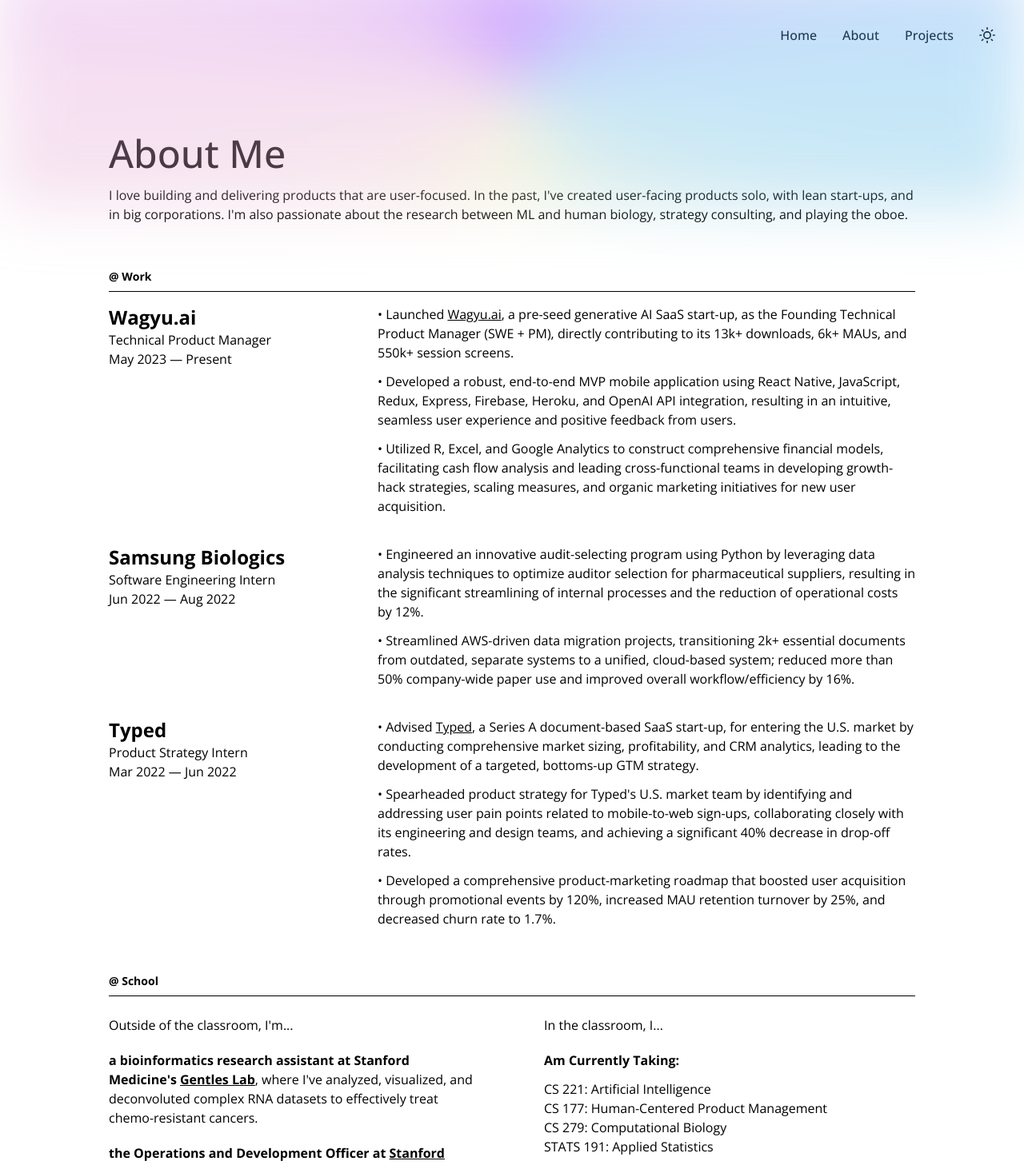
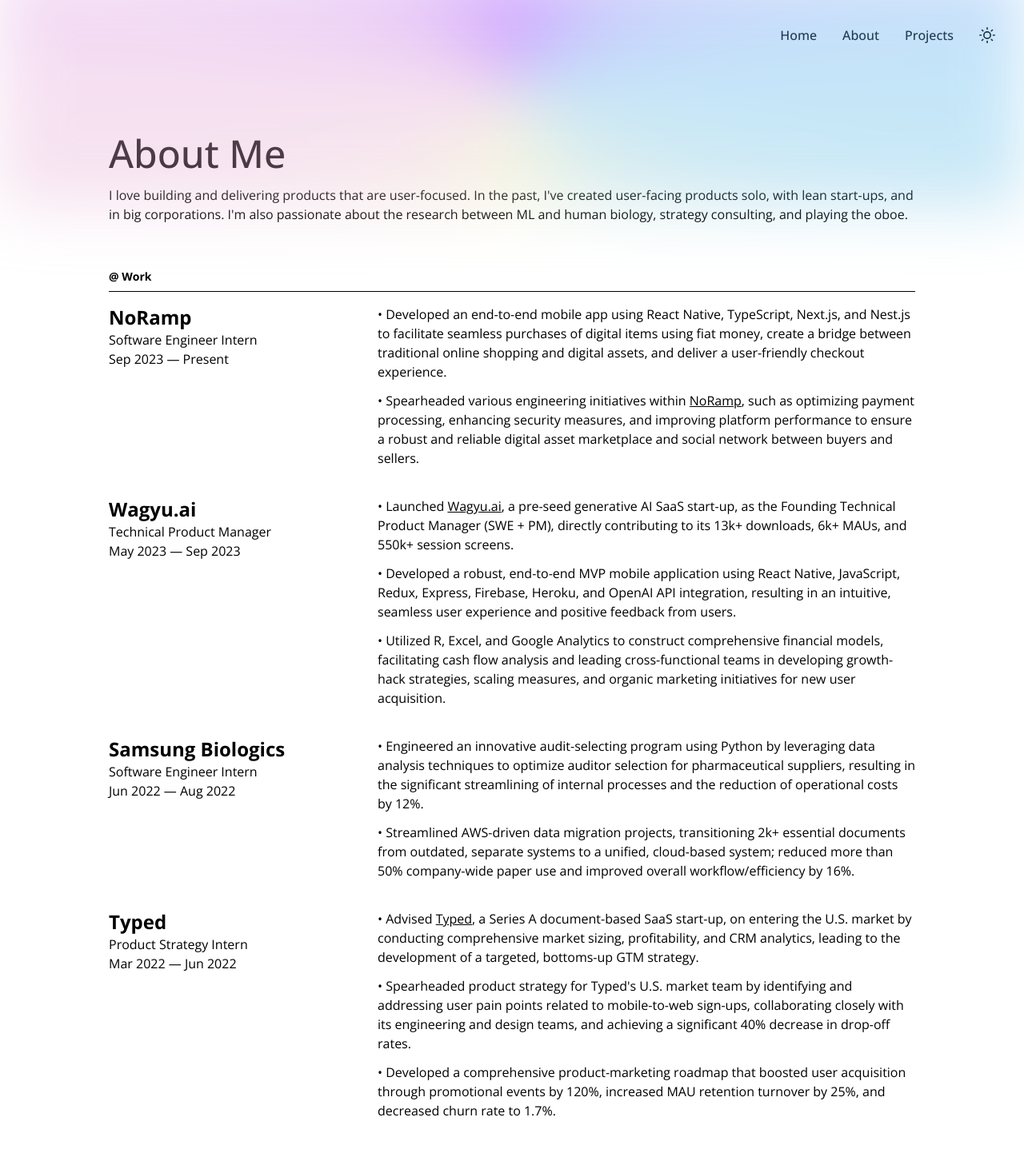
Before and after one commit to aaronkjin/personal, a Next.js app: page /about in a window 1280 px wide. Shown: the top 1457 px of the page at 80% size. Built offline with nearby package versions, Linux system fonts and the light colour scheme.

Commit message:
New classes for the new quarter + NoRamp

```diff
--- a/pages/about.js
+++ b/pages/about.js
@@ -40,8 +40,56 @@
       </div>
 
       <div className="grid tablet:grid-cols-1 p-2 gap-4">
+        {/* NoRamp */}
+        <div className="flex flex-col tablet:flex-row">
+          {/* Left Side */}
+          <div className="w-full tablet:w-1/3">
+            <p className="font-bold text-lg tablet:text-2xl">NoRamp</p>
+            <p
+              className={`text-sm tablet:text-base ${
+                theme === "dark" ? "opacity-50" : ""
+              }`}
+            >
+              Software Engineer Intern
+            </p>
+            <p
+              className={`text-sm tablet:text-base ${
+                theme === "dark" ? "opacity-50" : ""
+              }`}
+            >
+              Sep 2023 &mdash; Present
+            </p>
+          </div>
+          {/* Right Side */}
+          <div className="w-full tablet:w-2/3">
+            <p className="text-sm tablet:text-base">
+              &bull; Developed an end-to-end mobile app using React Native,
+              TypeScript, Next.js, and Nest.js to facilitate seamless purchases
+              of digital items using fiat money, create a bridge between
+              traditional online shopping and digital assets, and deliver a
+              user-friendly checkout experience.
+            </p>
+
+            <p className="text-sm tablet:text-base mt-3">
+              &bull; Spearheaded various engineering initiatives within{" "}
+              <a
+                href="https://www.noramp.io/"
+                target="_blank"
+                rel="noopener noreferrer"
+                className="underline hover:no-underline"
+              >
+                NoRamp
+              </a>
+              , such as optimizing payment processing, enhancing security
+              measures, and improving platform performance to ensure a robust
+              and reliable digital asset marketplace and social network between
+              buyers and sellers.
+            </p>
+          </div>
+        </div>
+
         {/* Wagyu.ai */}
-        <div className="flex flex-col tablet:flex-row">
+        <div className="flex flex-col tablet:flex-row mt-3 tablet:mt-5">
           {/* Left Side */}
           <div className="w-full tablet:w-1/3">
             <p className="font-bold text-lg tablet:text-2xl">Wagyu.ai</p>
@@ -57,7 +105,7 @@
                 theme === "dark" ? "opacity-50" : ""
               }`}
             >
-              May 2023 &mdash; Present
+              May 2023 &mdash; Sep 2023
             </p>
           </div>
           {/* Right Side */}
@@ -106,7 +154,7 @@
                 theme === "dark" ? "opacity-50" : ""
               }`}
             >
-              Software Engineering Intern
+              Software Engineer Intern
             </p>
             <p
               className={`text-sm tablet:text-base ${
@@ -168,7 +216,7 @@
               >
                 Typed
               </a>
-              , a Series A document-based SaaS start-up, for entering the U.S.
+              , a Series A document-based SaaS start-up, on entering the U.S.
               market by conducting comprehensive market sizing, profitability,
               and CRM analytics, leading to the development of a targeted,
               bottoms-up GTM strategy.
@@ -378,9 +426,9 @@
             </div>
 
             <div>
-              CS 177
+              CS 148
               <span className={theme === "dark" ? "opacity-50" : ""}>
-                : Human-Centered Product Management
+                : Computer Graphics and Imaging
               </span>
             </div>
 
@@ -392,9 +440,9 @@
             </div>
 
             <div>
-              STATS 191
+              SYMSYS 1
               <span className={theme === "dark" ? "opacity-50" : ""}>
-                : Applied Statistics
+                : Minds & Machines
               </span>
             </div>
           </div>
```
